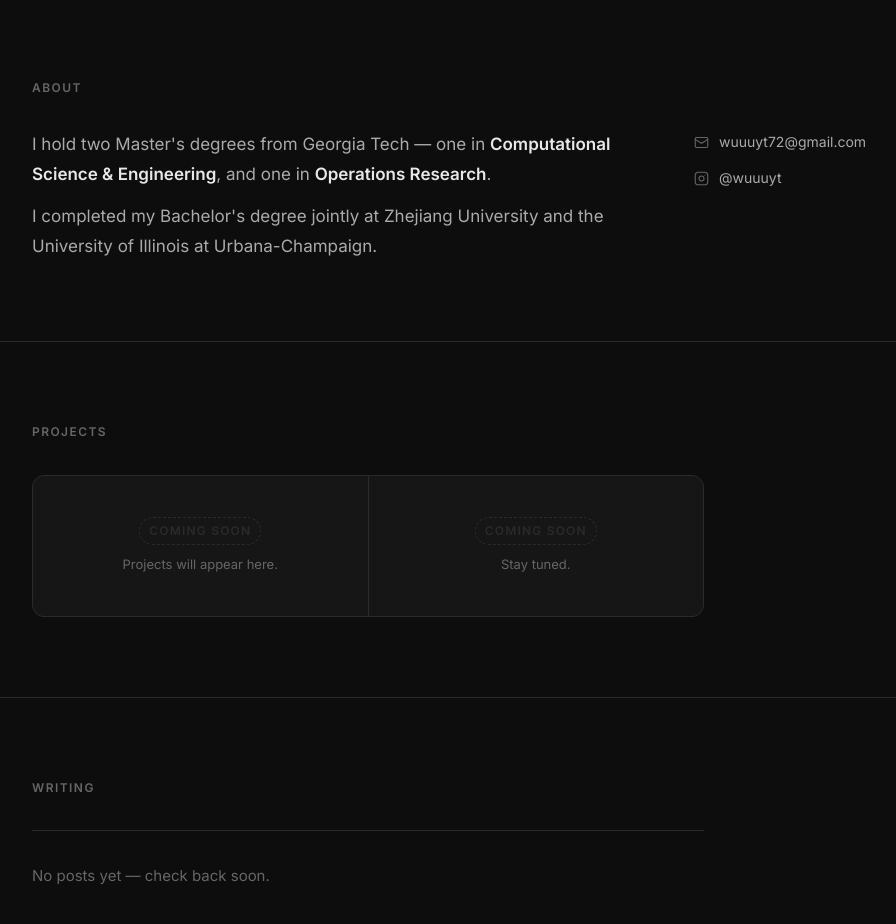
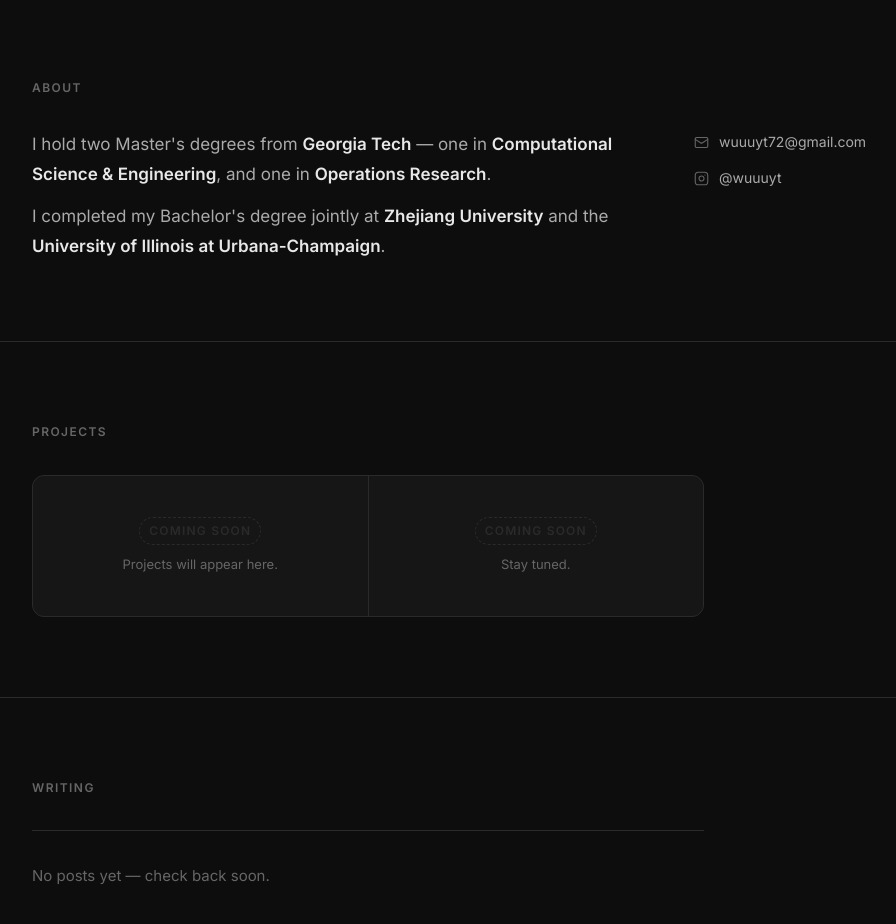
Before and after one commit to WUUUYT/WUUUYT.github.io, an Astro site: page / in a window 1280 px wide. Shown: the part 802-1726 px from the top of the page, without its empty margins (272-1168 px from the left). Built offline with nearby package versions, Linux system fonts and the light colour scheme; Astro itself is replaced by a stand-in of ours.

Commit message:
add: bold text

```diff
--- a/src/components/About.astro
+++ b/src/components/About.astro
@@ -7,10 +7,10 @@
     <div class="about-grid">
       <div class="bio">
         <p>
-          I hold two Master's degrees from Georgia Tech — one in <strong>Computational Science &amp; Engineering</strong>, and one in <strong>Operations Research</strong>.
+          I hold two Master's degrees from <strong>Georgia Tech</strong> — one in <strong>Computational Science &amp; Engineering</strong>, and one in <strong>Operations Research</strong>.
         </p>
         <p>
-          I completed my Bachelor's degree jointly at Zhejiang University and the University of Illinois at Urbana-Champaign.
+          I completed my Bachelor's degree jointly at <strong>Zhejiang University</strong> and the <strong>University of Illinois at Urbana-Champaign</strong>.
         </p>
       </div>
       <div class="contact">
```
